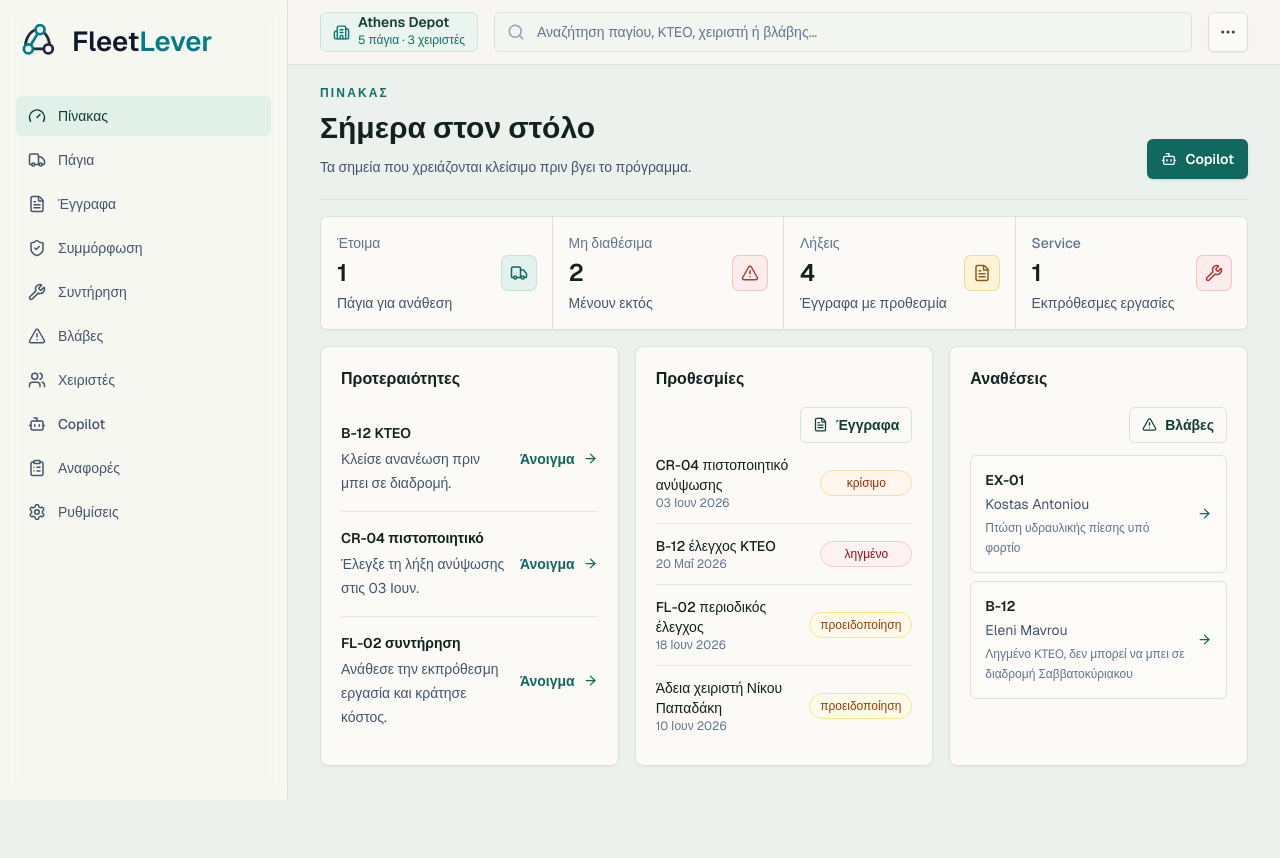
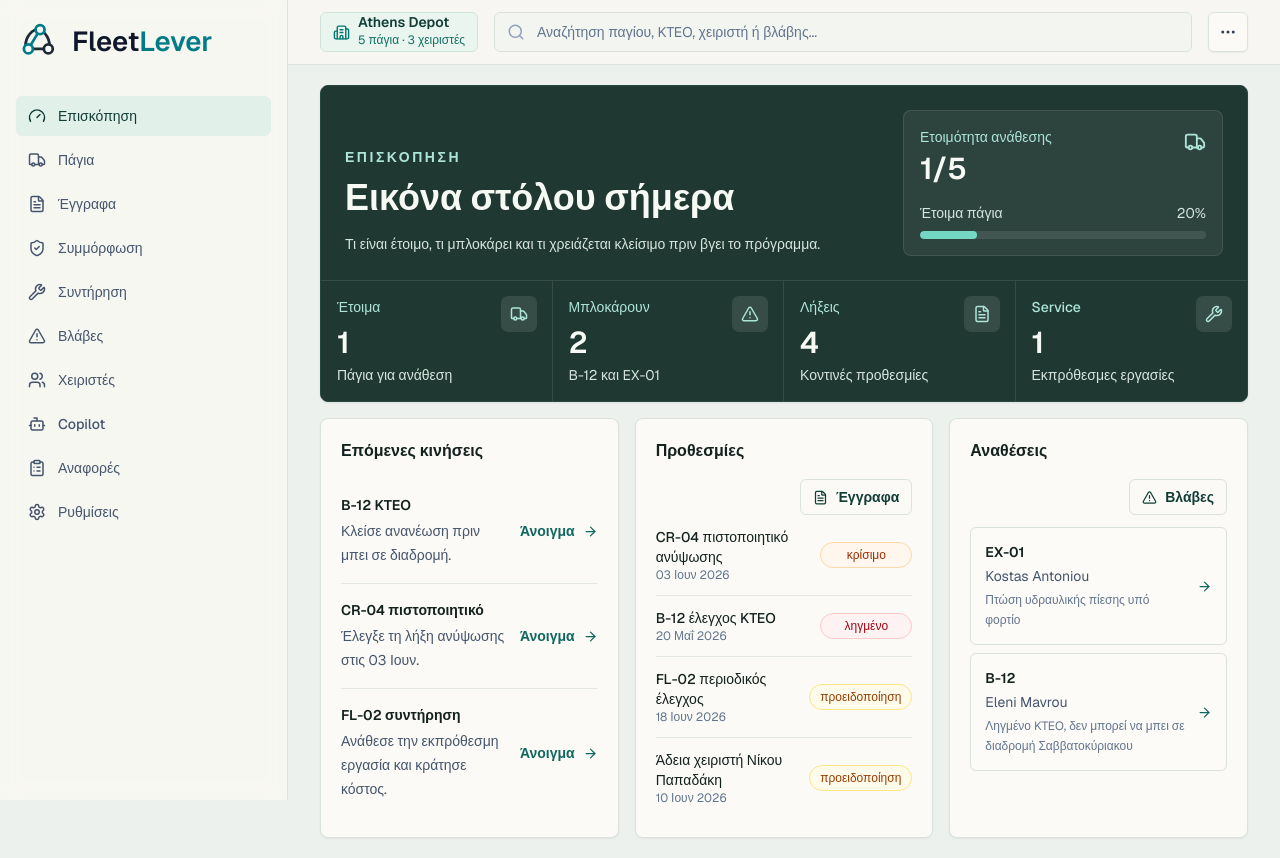
Before and after one commit to gkaragioul/FleetLever, a Next.js app: page / in a window 1280 px wide. Before the commit the page ends 800 px from the top, so only its background shows below. Built offline with nearby package versions, Linux system fonts and the light colour scheme.

Commit message:
Redesign overview dashboard

```diff
--- a/src/components/fleetlever/operations-console.tsx
+++ b/src/components/fleetlever/operations-console.tsx
@@ -65,7 +65,7 @@ type TabId =
   | "settings";
 
 const tabs: { id: TabId; label: string; icon: LucideIcon }[] = [
-  { id: "dashboard", label: "Πίνακας", icon: Gauge },
+  { id: "dashboard", label: "Επισκόπηση", icon: Gauge },
   { id: "assets", label: "Πάγια", icon: Truck },
   { id: "documents", label: "Έγγραφα", icon: FileText },
   { id: "compliance", label: "Συμμόρφωση", icon: ShieldCheck },
@@ -419,27 +419,80 @@ function FilterChip({
 }
 
 function DashboardPanel({ setActiveTab }: { setActiveTab: (tab: TabId) => void }) {
+  const readinessPercent = Math.round((readyAssets.length / assets.length) * 100);
+  const overviewItems = [
+    { icon: Truck, label: "Έτοιμα", value: readyAssets.length, detail: "Πάγια για ανάθεση", tab: "assets" as TabId },
+    { icon: AlertTriangle, label: "Μπλοκάρουν", value: blockedAssets.length, detail: "B-12 και EX-01", tab: "issues" as TabId },
+    { icon: FileText, label: "Λήξεις", value: expiringDocuments.length, detail: "Κοντινές προθεσμίες", tab: "documents" as TabId },
+    { icon: Wrench, label: "Service", value: overdueMaintenance.length, detail: "Εκπρόθεσμες εργασίες", tab: "maintenance" as TabId },
+  ];
+
   return (
     <div className="space-y-4">
-      <PanelHeader
-        eyebrow="Πίνακας"
-        title="Σήμερα στον στόλο"
-        description="Τα σημεία που χρειάζονται κλείσιμο πριν βγει το πρόγραμμα."
-        action={<ActionButton icon={Bot} onClick={() => setActiveTab("copilot")}>Copilot</ActionButton>}
-      />
-
-      <MetricStrip
-        ariaLabel="Σύνοψη ημέρας"
-        items={[
-          { icon: Truck, label: "Έτοιμα", value: readyAssets.length, detail: "Πάγια για ανάθεση", tone: "teal" },
-          { icon: AlertTriangle, label: "Μη διαθέσιμα", value: blockedAssets.length, detail: "Μένουν εκτός", tone: "red" },
-          { icon: FileText, label: "Λήξεις", value: expiringDocuments.length, detail: "Έγγραφα με προθεσμία", tone: "amber" },
-          { icon: Wrench, label: "Service", value: overdueMaintenance.length, detail: "Εκπρόθεσμες εργασίες", tone: "red" },
-        ]}
-      />
-
-      <div className="grid items-stretch gap-4 xl:grid-cols-3">
-        <DataCard title="Προτεραιότητες">
+      <section
+        className="overflow-hidden rounded-lg border border-[#27483f] bg-[#203832] text-[#f7faf4] shadow-[0_1px_2px_rgba(15,23,42,0.08)]"
+        aria-labelledby="fleet-overview-title"
+      >
+        <div className="grid gap-5 p-5 sm:p-6 lg:grid-cols-[minmax(0,1fr)_320px] lg:items-end">
+          <div className="min-w-0">
+            <p className="text-sm font-semibold uppercase tracking-[0.18em] text-[#aee5d8]">Επισκόπηση</p>
+            <h1 id="fleet-overview-title" className="mt-2 max-w-3xl text-3xl font-semibold leading-tight sm:text-4xl">
+              Εικόνα στόλου σήμερα
+            </h1>
+            <p className="mt-3 max-w-2xl text-sm leading-6 text-[#d8e4de]">
+              Τι είναι έτοιμο, τι μπλοκάρει και τι χρειάζεται κλείσιμο πριν βγει το πρόγραμμα.
+            </p>
+          </div>
+
+          <div className="rounded-lg border border-white/10 bg-white/[0.06] p-4">
+            <div className="flex items-start justify-between gap-4">
+              <div>
+                <p className="text-sm font-medium text-[#aee5d8]">Ετοιμότητα ανάθεσης</p>
+                <p className="mt-1 text-3xl font-semibold">
+                  {readyAssets.length}/{assets.length}
+                </p>
+              </div>
+              <Truck className="mt-1 shrink-0 text-[#aee5d8]" size={22} />
+            </div>
+            <div className="mt-4">
+              <div className="flex items-center justify-between text-sm text-[#d8e4de]">
+                <span>Έτοιμα πάγια</span>
+                <span>{readinessPercent}%</span>
+              </div>
+              <div className="mt-2 h-2 overflow-hidden rounded-full bg-white/10">
+                <div className="h-full rounded-full bg-[#73d7c4]" style={{ width: `${readinessPercent}%` }} />
+              </div>
+            </div>
+          </div>
+        </div>
+
+        <div className="grid grid-cols-2 border-t border-white/10 lg:grid-cols-4">
+          {overviewItems.map((item) => {
+            const Icon = item.icon;
+
+            return (
+              <button
+                key={item.label}
+                type="button"
+                onClick={() => setActiveTab(item.tab)}
+                className="grid min-h-[112px] grid-cols-[minmax(0,1fr)_auto] items-start gap-4 border-b border-r border-white/10 p-4 text-left transition hover:bg-white/[0.06] focus-visible:outline-none focus-visible:ring-2 focus-visible:ring-inset focus-visible:ring-[#aee5d8] [&:nth-child(2n)]:border-r-0 [&:nth-last-child(-n+2)]:border-b-0 lg:border-b-0 lg:[&:nth-child(2n)]:border-r lg:[&:nth-child(4n)]:border-r-0"
+              >
+                <span className="min-w-0">
+                  <span className="block text-sm font-medium text-[#aee5d8]">{item.label}</span>
+                  <span className="mt-2 block text-3xl font-semibold text-[#f7faf4]">{item.value}</span>
+                  <span className="mt-1 block truncate text-sm text-[#d8e4de]">{item.detail}</span>
+                </span>
+                <span className="rounded-md bg-white/10 p-2 text-[#aee5d8] ring-1 ring-white/10">
+                  <Icon size={18} />
+                </span>
+              </button>
+            );
+          })}
+        </div>
+      </section>
+
+      <div className="grid items-stretch gap-4 lg:grid-cols-3">
+        <DataCard title="Επόμενες κινήσεις">
           <div className="divide-y divide-[#e3e9e2]">
             {[
               { title: "B-12 KTEO", detail: "Κλείσε ανανέωση πριν μπει σε διαδρομή.", tab: "issues" as TabId, tone: "blocked" },
@@ -1726,27 +1779,53 @@ function MaintenancePanel({ setActiveTab }: { setActiveTab: (tab: TabId) => void
             <FilterChip>Προγραμματισμένες</FilterChip>
             <FilterChip>Με κόστος</FilterChip>
           </div>
-          <div className="space-y-2">
+          <div className="grid gap-3 md:grid-cols-2 xl:grid-cols-3">
             {maintenanceTasks.map((task) => {
               const days = daysUntil(task.dueAt);
-
-              return (
-                <div key={task.id} className="grid gap-3 rounded-md border border-[#d9e2dc] bg-[#fdfbf7] p-4 sm:grid-cols-[minmax(0,1fr)_auto] sm:items-center">
+              const asset = getAsset(task.assetId);
+              const isOverdue = task.status === "overdue" || days < 0;
+
+              return (
+                <article
+                  key={task.id}
+                  className={`flex min-h-[196px] flex-col rounded-md border p-4 ${
+                    isOverdue ? "border-red-200 bg-red-50/40" : "border-[#d9e2dc] bg-[#fdfbf7]"
+                  }`}
+                >
+                  <div className="flex items-start justify-between gap-3">
                     <div className="min-w-0">
-                    <p className="truncate font-semibold text-[#13211f]">{task.title}</p>
-                    <p className="mt-1 text-sm text-slate-600">
-                      {getAsset(task.assetId)?.code} · {task.owner} · {formatDate(task.dueAt)}
+                      <p className="line-clamp-2 font-semibold leading-5 text-[#13211f]">{task.title}</p>
+                      <p className="mt-1 truncate text-sm text-slate-600">
+                        {asset?.code} · {asset?.name}
                       </p>
-                    <p className="mt-1 text-xs text-slate-500">
-                      {days < 0 ? `Καθυστέρηση ${Math.abs(days)} ημερών` : `Σε ${days} ημέρες`}
-                      {task.cost ? ` · ${formatCurrency(task.cost)}` : ""}
-                    </p>
-                  </div>
-                  <div className="flex flex-wrap items-center gap-2 sm:justify-end">
+                    </div>
                     <StatusPill label={statusLabels[task.status]} tone={task.status} />
+                  </div>
+
+                  <dl className="mt-4 grid gap-3 text-sm">
+                    <div className="grid grid-cols-[86px_minmax(0,1fr)] gap-3">
+                      <dt className="text-slate-500">Υπεύθυνος</dt>
+                      <dd className="truncate font-medium text-slate-700">{task.owner}</dd>
+                    </div>
+                    <div className="grid grid-cols-[86px_minmax(0,1fr)] gap-3">
+                      <dt className="text-slate-500">Προθεσμία</dt>
+                      <dd className="font-medium text-slate-700">{formatDate(task.dueAt)}</dd>
+                    </div>
+                    <div className="grid grid-cols-[86px_minmax(0,1fr)] gap-3">
+                      <dt className="text-slate-500">Χρόνος</dt>
+                      <dd className={isOverdue ? "font-semibold text-red-700" : "font-medium text-slate-700"}>
+                        {days < 0 ? `${Math.abs(days)} ημέρες καθυστέρηση` : `Σε ${days} ημέρες`}
+                      </dd>
+                    </div>
+                  </dl>
+
+                  <div className="mt-auto flex items-center justify-between gap-3 pt-4">
+                    <span className="text-sm font-semibold text-[#11685f]">
+                      {task.cost ? formatCurrency(task.cost) : "Χωρίς κόστος"}
+                    </span>
                     <TextButton icon={Users}>Ανάθεση</TextButton>
                   </div>
-                </div>
+                </article>
               );
             })}
           </div>
```
Lines whose indentation alone changed are shown as unchanged.
